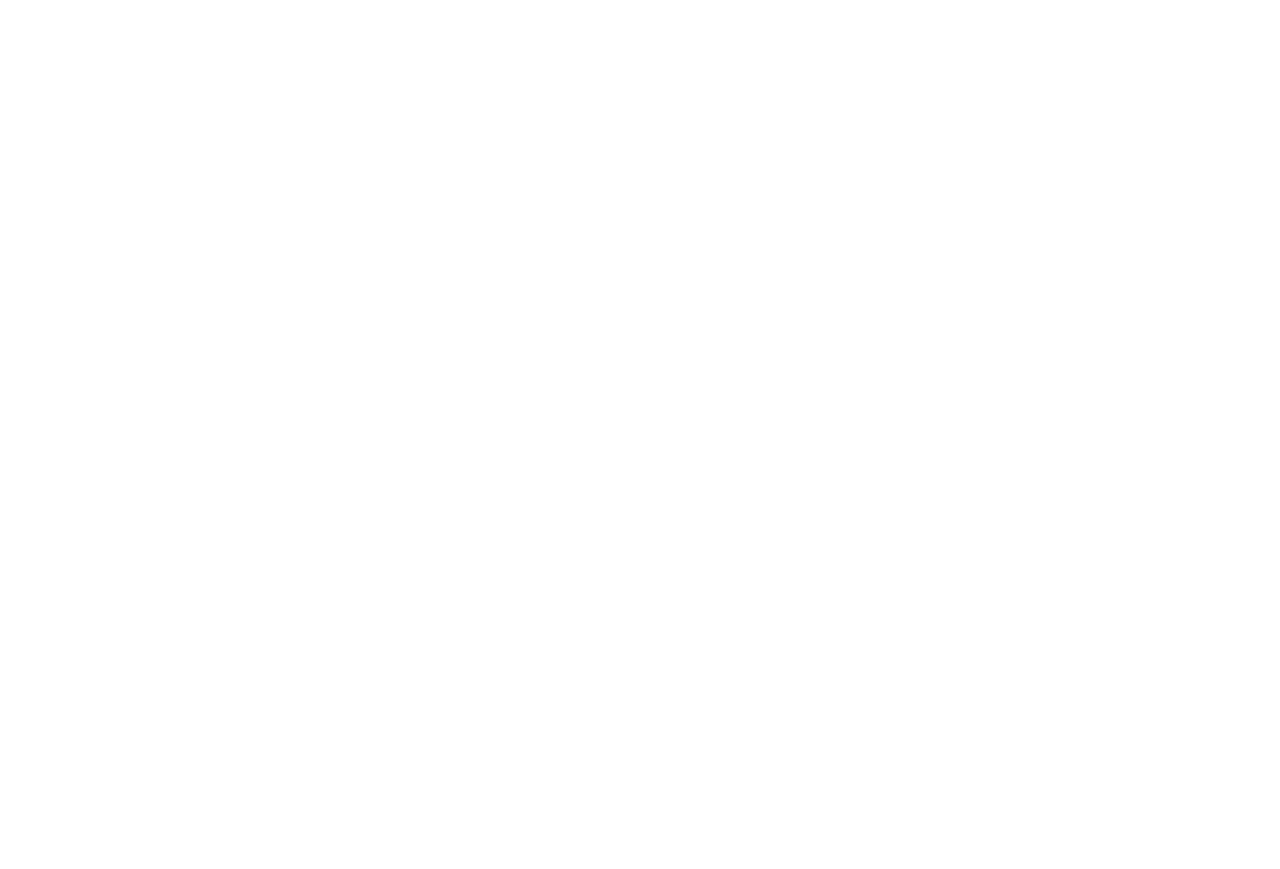
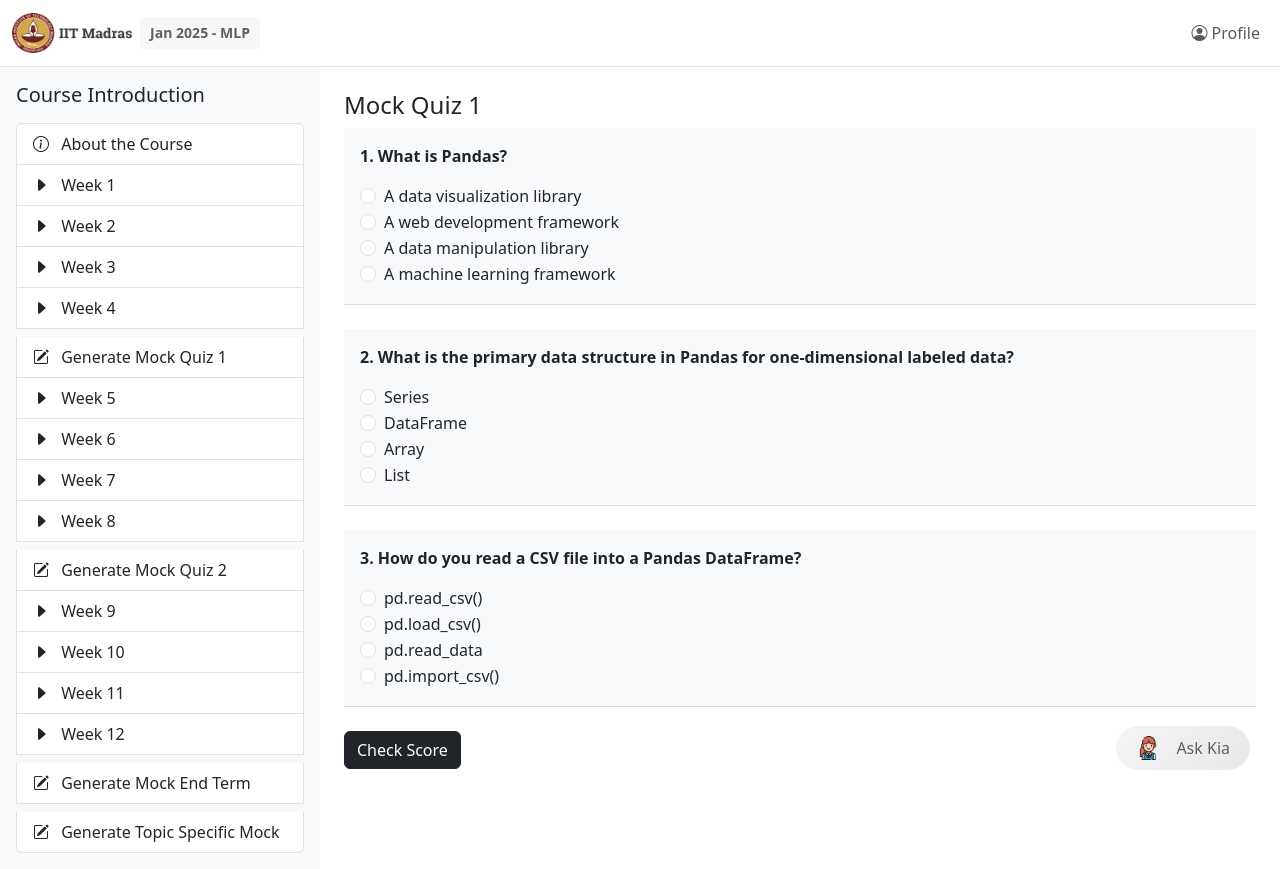
Before and after one commit to amittkulkarni/soft-engg-project-jan-2025-se-Jan-1, a Vue app in the folder Application/frontend/: page /ga in a window 1280 px wide. Before the commit this address had no page. Before the commit the page ends 800 px from the top, so only its background shows below. Built offline with nearby package versions, Linux system fonts and the light colour scheme.

Commit message:
Added Milestone 2

```diff
--- a/Application/frontend/src/components/AppNavbar.vue
+++ b/Application/frontend/src/components/AppNavbar.vue
@@ -9,12 +9,6 @@
 
       <!-- Right side: Support, Profile icons, etc. -->
       <ul class="navbar-nav ms-auto">
-        <li class="nav-item me-3">
-          <a class="nav-link" href="#">
-            <i class="bi bi-question-circle"></i>
-            Support
-          </a>
-        </li>
         <li class="nav-item">
           <a class="nav-link" href="#">
             <i class="bi bi-person-circle"></i>
--- a/Application/frontend/src/components/AppSidebar.vue
+++ b/Application/frontend/src/components/AppSidebar.vue
@@ -2,6 +2,11 @@
   <div class="col-3 bg-light min-vh-100 p-3">
     <h5 class="mb-3">Course Introduction</h5>
     <ul class="list-group">
+      <!-- Non-collapsible Item: About the Course -->
+      <li class="list-group-item" @click="navigateTo('/course')">
+        <span><i class="bi bi-info-circle me-2"></i> About the Course</span>
+      </li>
+
       <!-- Collapsible Items -->
       <li v-for="(section, index) in sidebarSections" :key="index" class="list-group-item">
         <div
@@ -19,15 +24,83 @@
         <ul :id="section.id" class="collapse list-group child-list mt-2">
           <li
             v-for="(item, itemIndex) in section.items"
-            :key="'item-' + itemIndex"
+            :key="'child-' + itemIndex"
             class="list-group-item child-list-item"
+            @click="navigateTo(item.link)"
           >
             <img v-if="item.icon" :src="item.icon" alt="" class="me-2" style="width:16px;" />
             {{ item.text }}
           </li>
         </ul>
       </li>
-      <li class="list-group-item">Generate Practice Questions</li>
+
+      <!-- Normal Sidebar Items -->
+      <li class="list-group-item mt-2" @click="navigateTo('/ga')">
+        <span><i class="bi bi-pencil-square me-2"></i> Generate Mock Quiz 1</span>
+      </li>
+
+      <li v-for="(section, index) in sidebarSectionsAfterMockQuiz1" :key="'after-' + index" class="list-group-item">
+        <div
+          class="d-flex justify-content-between align-items-center"
+          data-bs-toggle="collapse"
+          :data-bs-target="'#' + section.id"
+          aria-expanded="false"
+          :aria-controls="section.id"
+        >
+          <span>
+            <i class="bi bi-caret-right-fill me-2"></i> {{ section.title }}
+          </span>
+        </div>
+        <!-- Collapsible Content -->
+        <ul :id="'after-' + section.id" class="collapse list-group child-list mt-2">
+          <li
+            v-for="(item, itemIndex) in section.items"
+            :key="'child-after-' + itemIndex"
+            class="list-group-item child-list-item"
+            @click="navigateTo(item.link)"
+          >
+            <img v-if="item.icon" :src="item.icon" alt="" class="me-2" style="width:16px;" />
+            {{ item.text }}
+          </li>
+        </ul>
+      </li>
+
+      <!-- Mock Quiz 2 -->
+      <li class="list-group-item mt-2" @click="navigateTo('/ga')">
+        <span><i class="bi bi-pencil-square me-2"></i> Generate Mock Quiz 2</span>
+      </li>
+
+      <li v-for="(section, index) in sidebarSectionsAfterMockQuiz2" :key="'after-' + index" class="list-group-item">
+        <div
+          class="d-flex justify-content-between align-items-center"
+          data-bs-toggle="collapse"
+          :data-bs-target="'#' + section.id"
+          aria-expanded="false"
+          :aria-controls="section.id"
+        >
+          <span>
+            <i class="bi bi-caret-right-fill me-2"></i> {{ section.title }}
+          </span>
+        </div>
+        <!-- Collapsible Content -->
+        <ul :id="'after-' + section.id" class="collapse list-group child-list mt-2">
+          <li
+            v-for="(item, itemIndex) in section.items"
+            :key="'child-after-' + itemIndex"
+            class="list-group-item child-list-item"
+            @click="navigateTo(item.link)"
+          >
+            <img v-if="item.icon" :src="item.icon" alt="" class="me-2" style="width:16px;" />
+            {{ item.text }}
+          </li>
+        </ul>
+      </li>
+      <li class="list-group-item mt-2" @click="navigateTo('/ga')">
+        <span><i class="bi bi-pencil-square me-2"></i> Generate Mock End Term</span>
+      </li>
+      <li class="list-group-item mt-2" @click="navigateTo('/ga')">
+        <span><i class="bi bi-pencil-square me-2"></i> Generate Topic Specific Mock</span>
+      </li>
     </ul>
   </div>
 </template>
@@ -41,115 +114,111 @@ export default {
     return {
       sidebarSections: [
         {
-          id: 'courseIntroCollapse',
-          title: 'About the Course',
-          items: [{ text: 'Lecture 1.1: Introduction' }],
-        },
-        {
-          id: 'generalCollapse',
-          title: 'General Instructions & Important Links',
-          items: [
-            { text: 'Important PDF' },
-            { text: 'Resource Links' },
-          ],
-        },
-        {
           id: 'week1Collapse',
           title: 'Week 1',
           items: [
-            { icon: bookIcon, text: 'Lecture 1.1 Data Preprocessing with Pandas' },
-            { icon: bookIcon, text: 'Graded Assignment 1' },
+            { icon: bookIcon, text: 'Lecture 1.1 Data Preprocessing with Pandas', link: '/lecture' },
+            { icon: bookIcon, text: 'Graded Assignment 1', link: '/ga' },
           ],
         },
         {
           id: 'week2Collapse',
           title: 'Week 2',
           items: [
-              { icon: bookIcon, text: 'Lecture 1.1 Data Preprocessing with Pandas' },
-              { icon: bookIcon, text: 'Graded Assignment 1' },
+            { icon: bookIcon, text: 'Lecture 1.1 Data Preprocessing with Pandas', link: '/lecture' },
+            { icon: bookIcon, text: 'Graded Assignment 1', link: '/ga' },
           ],
         },
         {
           id: 'week3Collapse',
           title: 'Week 3',
           items: [
-              { icon: bookIcon, text: 'Lecture 1.1 Data Preprocessing with Pandas' },
-              { icon: bookIcon, text: 'Graded Assignment 1' },
+            { icon: bookIcon, text: 'Lecture 1.1 Data Preprocessing with Pandas', link: '/lecture' },
+            { icon: bookIcon, text: 'Graded Assignment 1', link: '/ga' },
           ],
         },
         {
           id: 'week4Collapse',
           title: 'Week 4',
           items: [
-              { icon: bookIcon, text: 'Lecture 1.1 Data Preprocessing with Pandas' },
-              { icon: bookIcon, text: 'Graded Assignment 1' },
+            { icon: bookIcon, text: 'Lecture 1.1 Data Preprocessing with Pandas', link: '/lecture' },
+            { icon: bookIcon, text: 'Graded Assignment 1', link: '/ga' },
           ],
         },
+      ],
+      sidebarSectionsAfterMockQuiz1: [
         {
           id: 'week5Collapse',
           title: 'Week 5',
           items: [
-                  { icon: bookIcon, text: 'Lecture 1.1 Data Preprocessing with Pandas' },
-                  { icon: bookIcon, text: 'Graded Assignment 1' },
+            { icon: bookIcon, text: 'Lecture 1.1 Data Preprocessing with Pandas', link: '/lecture' },
+            { icon: bookIcon, text: 'Graded Assignment 1', link: '/ga' },
           ],
         },
         {
           id: 'week6Collapse',
           title: 'Week 6',
           items: [
-                  { icon: bookIcon, text: 'Lecture 1.1 Data Preprocessing with Pandas' },
-                  { icon: bookIcon, text: 'Graded Assignment 1' },
+            { icon: bookIcon, text: 'Lecture 1.1 Data Preprocessing with Pandas', link: '/lecture' },
+            { icon: bookIcon, text: 'Graded Assignment 1', link: '/ga' },
           ],
         },
         {
           id: 'week7Collapse',
           title: 'Week 7',
           items: [
-                      { icon: bookIcon, text: 'Lecture 1.1 Data Preprocessing with Pandas' },
-                      { icon: bookIcon, text: 'Graded Assignment 1' },
+            { icon: bookIcon, text: 'Lecture 1.1 Data Preprocessing with Pandas', link: '/lecture' },
+            { icon: bookIcon, text: 'Graded Assignment 1', link: '/ga' },
           ],
         },
         {
           id: 'week8Collapse',
           title: 'Week 8',
           items: [
-                      { icon: bookIcon, text: 'Lecture 1.1 Data Preprocessing with Pandas' },
-                      { icon: bookIcon, text: 'Graded Assignment 1' },
+            { icon: bookIcon, text: 'Lecture 1.1 Data Preprocessing with Pandas', link: '/lecture' },
+            { icon: bookIcon, text: 'Graded Assignment 1', link: '/ga' },
           ],
         },
+      ],
+      sidebarSectionsAfterMockQuiz2: [
                 {
                     id: 'week9Collapse',
                     title: 'Week 9',
                     items: [
-                      { icon: bookIcon, text: 'Lecture 1.1 Data Preprocessing with Pandas' },
-                      { icon: bookIcon, text: 'Graded Assignment 1' },
+                      { icon: bookIcon, text: 'Lecture 1.1 Data Preprocessing with Pandas', link: '/lecture' },
+                      { icon: bookIcon, text: 'Graded Assignment 1', link: '/ga' },
                     ],
                   },
                 {
                     id: 'week10Collapse',
                     title: 'Week 10',
                     items: [
-                      { icon: bookIcon, text: 'Lecture 1.1 Data Preprocessing with Pandas' },
-                      { icon: bookIcon, text: 'Graded Assignment 1' },
+                      { icon: bookIcon, text: 'Lecture 1.1 Data Preprocessing with Pandas', link: '/lecture' },
+                      { icon: bookIcon, text: 'Graded Assignment 1', link: '/ga' },
                     ],
                   },
                 {
                     id: 'week11Collapse',
                     title: 'Week 11',
                     items: [
-                      { icon: bookIcon, text: 'Lecture 1.1 Data Preprocessing with Pandas' },
-                      { icon: bookIcon, text: 'Graded Assignment 1' },
+                      { icon: bookIcon, text: 'Lecture 1.1 Data Preprocessing with Pandas', link: '/lecture' },
+                      { icon: bookIcon, text: 'Graded Assignment 1', link: '/ga' },
                     ],
                   },
                 {
                     id: 'week12Collapse',
                     title: 'Week 12',
                     items: [
-                      { icon: bookIcon, text: 'Lecture 1.1 Data Preprocessing with Pandas' },
-                      { icon: bookIcon, text: 'Graded Assignment 1' },
+                      { icon: bookIcon, text: 'Lecture 1.1 Data Preprocessing with Pandas', link: '/lecture' },
+                      { icon: bookIcon, text: 'Graded Assignment 1', link: '/ga' },
                     ],
                   },      ],
     };
+  },
+  methods: {
+    navigateTo(link) {
+      this.$router.push(link);
+    },
   },
 };
 </script>
@@ -163,4 +232,12 @@ export default {
   font-size: 0.9rem;
   background-color: #fafafa;
 }
+
+.list-group-item {
+  cursor: pointer;
+}
+
+.list-group-item:hover {
+  background-color: #f0f0f0;
+}
 </style>
--- /dev/null
+++ b/Application/frontend/src/components/AssignmentsPage.vue
@@ -0,0 +1,213 @@
+<template>
+  <div>
+    <AppNavbar />
+    <div class="container-fluid">
+      <div class="row">
+        <!-- Sidebar -->
+        <AppSidebar />
+
+        <!-- Main Content -->
+        <div class="col-9 p-4">
+          <!-- Dynamic Title -->
+          <h4>Mock Quiz 1</h4>
+
+          <!-- Questions Section -->
+          <div v-for="(question, index) in questions" :key="index" class="question-container mb-4 p-3">
+            <p><strong>{{ index + 1 }}. {{ question.text }}</strong></p>
+            <div class="options-container">
+              <div
+                v-for="(option, optionIndex) in question.options"
+                :key="optionIndex"
+                class="form-check"
+              >
+                <input
+                  type="radio"
+                  :id="'question-' + index + '-option-' + optionIndex"
+                  :name="'question-' + index"
+                  class="form-check-input"
+                  v-model="userAnswers[index]"
+                  :value="option"
+                  :disabled="showScore"
+                />
+                <label
+                  :for="'question-' + index + '-option-' + optionIndex"
+                  :class="[
+                    showScore
+                      ? option === correctAnswers[index]
+                        ? 'text-success'
+                        : userAnswers[index] === option
+                        ? 'text-danger'
+                        : ''
+                      : '',
+                  ]"
+                >
+                  {{ option }}
+                </label>
+              </div>
+            </div>
+
+            <!-- Correct Answer Display -->
+            <p v-if="showScore && userAnswers[index] !== correctAnswers[index]" class="correct-answer-text mt-2">
+              Correct Answer: <span class="text-success">{{ correctAnswers[index] }}</span>
+            </p>
+          </div>
+
+          <!-- Check Score Button -->
+          <button @click="checkScore" class="btn btn-dark check-score-btn">
+            Check Score
+          </button>
+
+          <!-- Score and Suggestions Section -->
+          <div v-if="showScore" class="score-modal mt-4 p-3 rounded shadow-sm bg-light">
+            <h5>Your Score: {{ score }}/{{ questions.length }}</h5>
+            <p><strong>Suggestions to Improve:</strong></p>
+            <ul>
+              <li v-for="(suggestion, index) in suggestions" :key="'suggestion-' + index">
+                {{ suggestion }}
+              </li>
+            </ul>
+            <button @click="downloadReport" class="btn btn-secondary mt-3">Download Report</button>
+          </div>
+        </div>
+      </div>
+
+      <!-- Ask Me Button -->
+      <button @click="redirectToChatbot" class="ai-button ask-me-btn">
+        <img :src="StudentIcon" class="ai-icon me-2" alt="AI Assistant" />
+        Ask Kia
+      </button>
+    </div>
+  </div>
+</template>
+
+<script>
+import AppSidebar from "@/components/AppSidebar.vue";
+import AppNavbar from "@/components/AppNavbar.vue";
+import StudentIcon from "@/assets/student.png";
+
+export default {
+  name: "AssignmentsPage",
+  components: {
+    AppNavbar,
+    AppSidebar,
+  },
+  props: {
+    title: {
+      type: String,
+      required: true,
+    },
+  },
+  data() {
+    return {
+      questions: [
+        {
+          text: "What is Pandas?",
+          options: [
+            "A data visualization library",
+            "A web development framework",
+            "A data manipulation library",
+            "A machine learning framework",
+          ],
+        },
+        {
+          text: "What is the primary data structure in Pandas for one-dimensional labeled data?",
+          options: ["Series", "DataFrame", "Array", "List"],
+        },
+        {
+          text: "How do you read a CSV file into a Pandas DataFrame?",
+          options: ["pd.read_csv()", "pd.load_csv()", "pd.read_data", "pd.import_csv()"],
+        },
+      ],
+      userAnswers: Array(3).fill(null), // Placeholder for user answers
+      correctAnswers: [
+        "A data manipulation library",
+        "Series",
+        "pd.read_csv()",
+      ],
+      score: 0,
+      showScore: false,
+      suggestions: ["Review concepts of Pandas library", "Practice more on data preprocessing problems"],
+      StudentIcon,
+    };
+  },
+  methods: {
+    checkScore() {
+      this.score = this.userAnswers.reduce((total, answer, index) => {
+        return total + (answer === this.correctAnswers[index] ? 1 : 0);
+      }, 0);
+      this.showScore = true;
+    },
+    downloadReport() {
+      const reportContent = `
+        Your Score: ${this.score}/${this.questions.length}
+
+        Suggestions to Improve:
+        - ${this.suggestions.join("\n- ")}
+      `;
+      const blob = new Blob([reportContent], { type: "text/plain" });
+      const link = document.createElement("a");
+      link.href = URL.createObjectURL(blob);
+      link.download = "assignment-report.txt";
+      link.click();
+    },
+    redirectToChatbot() {
+      alert("Redirecting to chatbot..."); // Replace with actual routing logic if needed
+    },
+  },
+};
+</script>
+
+  <style scoped>
+  .question-container {
+    background-color: #f8f9fa;
+    padding: 15px;
+    border-bottom: 1px solid #ddd;
+  }
+
+  .score-modal {
+    margin-top: 20px;
+    padding: 20px;
+    border-radius: 8px;
+    background-color: #f8f9fa;
+    box-shadow: 0px 2px 6px rgba(0, 0, 0, 0.1);
+  }
+
+  /* Correct and Wrong Answer Styles */
+  .text-success {
+    color: #28a745 !important; /* Green for correct answers */
+  }
+
+  .text-danger {
+    color: #dc3545 !important; /* Red for incorrect answers */
+  }
+
+  .correct-answer-text .text-success {
+    font-weight: bold;
+  }
+
+  .ask-me-btn {
+    position: fixed;
+    bottom: 30px;
+    right: 30px;
+    background: linear-gradient(135deg, #f5f5f7 0%, #e8e8ea 100%);
+    border: 1px solid #e0e0e0;  /* Adding a thin border */
+    color: #606060;
+    z-index: 1000;
+  }
+
+  .ai-button {
+    display: flex;
+    align-items: center;
+    gap: 8px;
+    padding: 10px 20px;
+    border: none;
+    border-radius: 50px;
+    font-size: 16px;
+    font-weight: 500;
+    cursor: pointer;
+    transition: all 0.3s ease;
+  }
+  .ai-icon {
+    width: 24px;
+  }
+  </style>
--- a/Application/frontend/src/components/HomePage.vue
+++ b/Application/frontend/src/components/HomePage.vue
@@ -1,12 +1,12 @@
 <template>
 <div class="home-page">
     <header class="header">
-        <h1>Education Navigator</h1>
+        <h1>SEEK NPTEL</h1>
     </header>
     <main class="main-content">
         <div class="content-box">
-            <h2>Welcome to Education Navigator</h2>
-            <p>The Ultimate Classroom for One Course</p>
+            <h2>Welcome to SEEK Portal</h2>
+            <p>The Ultimate Classroom for IITM BS</p>
             <button @click="signIn">Register</button>
         </div>
     </main>
--- a/Application/frontend/src/components/LoginPage.vue
+++ b/Application/frontend/src/components/LoginPage.vue
@@ -3,7 +3,7 @@
     <!-- Left Section -->
     <div class="left-section">
         <img src="https://cdn-icons-png.flaticon.com/512/3976/3976631.png" alt="Education Icon" class="floating-icon" />
-        <h1 class="floating-title">Welcome Back to Education Navigator</h1>
+        <h1 class="floating-title">Welcome Back to SEEK</h1>
         <h2 class="floating-text">Empowering your learning journey.</h2>
         <h2 class="floating-text">Login to access your dashboard!</h2>
     </div>
--- a/Application/frontend/src/components/RegisterPage.vue
+++ b/Application/frontend/src/components/RegisterPage.vue
@@ -3,7 +3,7 @@
     <!-- Left Section -->
     <div class="left-section">
         <img src="https://cdn-icons-png.flaticon.com/512/3976/3976631.png" alt="Education Icon" class="floating-icon" />
-        <h1 class="floating-title">Welcome to Education Navigator</h1>
+        <h1 class="floating-title">Welcome to SEEK</h1>
         <h2 class="floating-text">Your gateway to personalized education.</h2>
         <h2 class="floating-text">Join us and embark on a journey of</h2>
         <h2 class="floating-text">growth and success!</h2>
--- a/Application/frontend/src/router/router.js
+++ b/Application/frontend/src/router/router.js
@@ -5,6 +5,7 @@ import Register from "../components/RegisterPage.vue";
 import CoursePage from "../components/CoursePage.vue";
 import ProgrammingPage from "@/components/ProgrammingPage.vue";
 import LecturePage from "@/components/LecturePage.vue"
+import AssignmentsPage from "@/components/AssignmentsPage.vue";
 
 const routes = [
   {
@@ -36,6 +37,11 @@ const routes = [
     path: "/lecture",
     name: "LecturePage",
     component: LecturePage
+  },
+  {
+    path: "/ga",
+    name: "AssignmentPage",
+    component: AssignmentsPage
   }
 ];
 
```
Also changed, not shown: 1 other file (tests, documents, lock files or other folders). Lines whose indentation alone changed are shown as unchanged.
